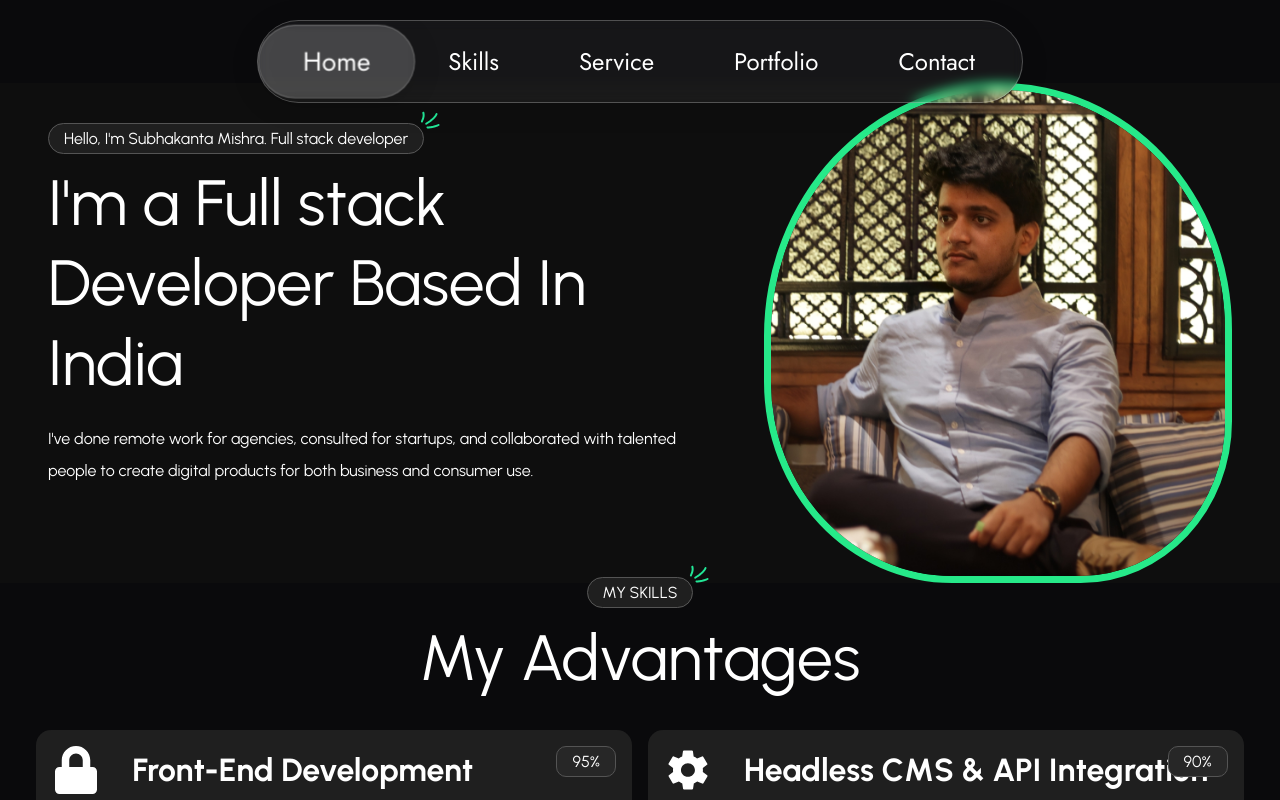
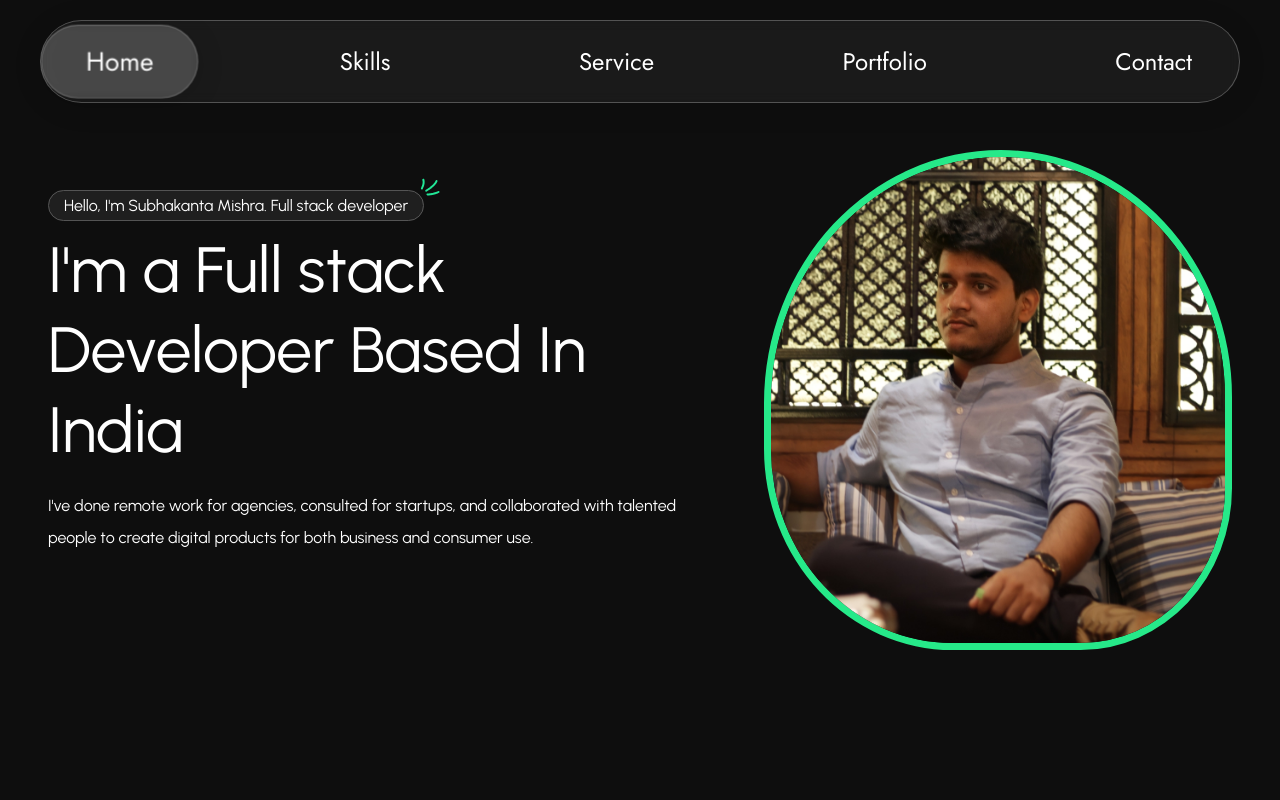
Before and after one commit to subhakant31/my-portfolio, a Next.js app: page / in a window 1280 px wide. Built offline with nearby package versions, Linux system fonts and the light colour scheme.

Commit message:
desktop layout fixed

```diff
--- a/src/app/page.scss
+++ b/src/app/page.scss
@@ -8,8 +8,10 @@ main {
   @media screen and (max-width: 768px) {
     scroll-snap-type: unset;
   }
-  display: flex;
-  flex-direction: column;
+  @media screen and (max-width: 768px) {
+    display: flex;
+    flex-direction: column;
+  }
 }
 .main::-webkit-scrollbar {
   display: none; /* Chrome, Safari, Edge */
```
